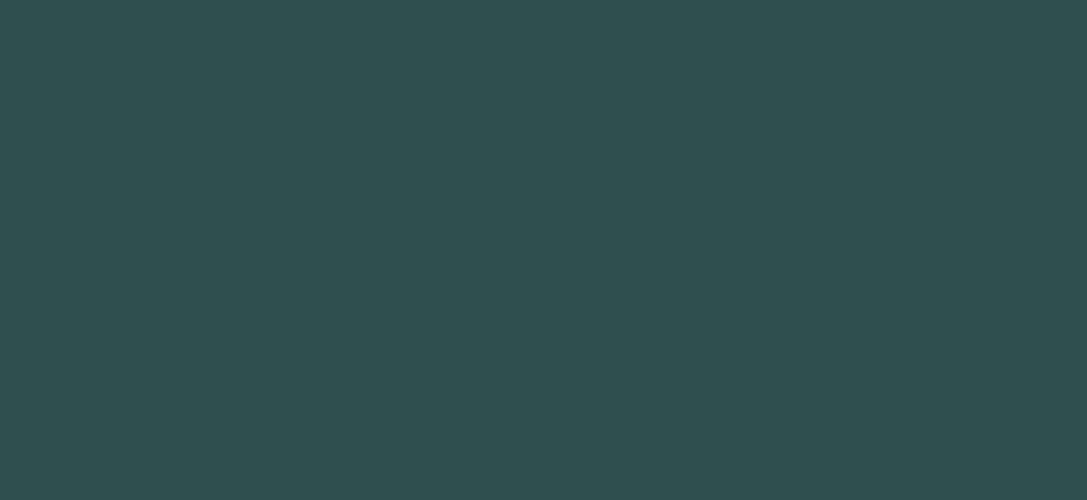
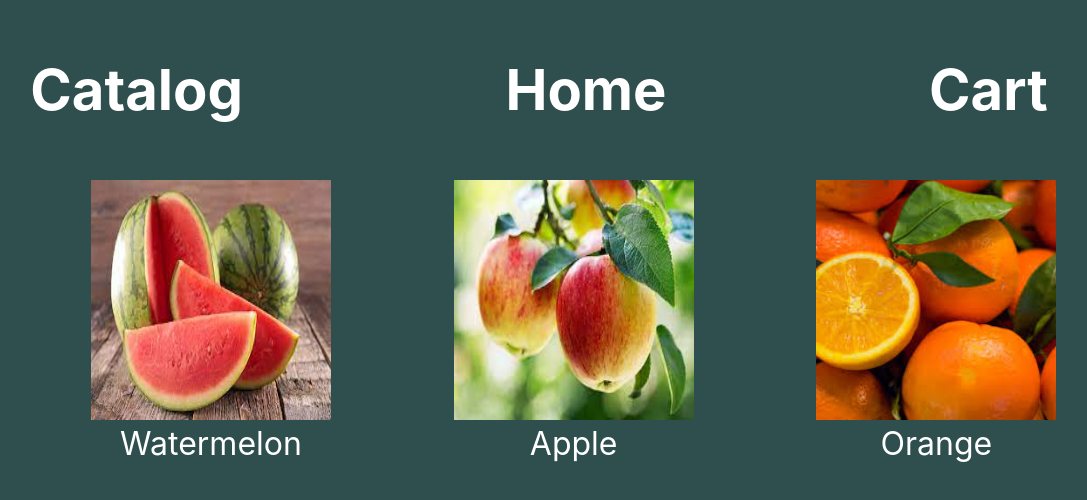
Before and after one commit to gio437/shopping-cart, a React (Create React App) app: page /shop in a window 1280 px wide. Before the commit this address had no page. Shown: the top 500 px of the page, without its empty margins (101-1188 px from the left). Built offline with nearby package versions, Linux system fonts and the light colour scheme.

Commit message:
reverted to default paths

```diff
--- a/src/RouteSwitch.js
+++ b/src/RouteSwitch.js
@@ -7,8 +7,8 @@ const RouteSwitch = () => {
   return (
     <BrowserRouter>
       <Routes>
-        <Route path='https://gio437.github.io/shopping-cart/' element={<App />} />
-        <Route path="https://gio437.github.io/shopping-cart/shop" element={<ShopPage />} />
+        <Route path="/" element={<App />} />
+        <Route path="/shop" element={<ShopPage />} />
       </Routes>
     </BrowserRouter>
   );
```
Also changed, not shown: 7 other files (tests, documents, lock files or other folders).
